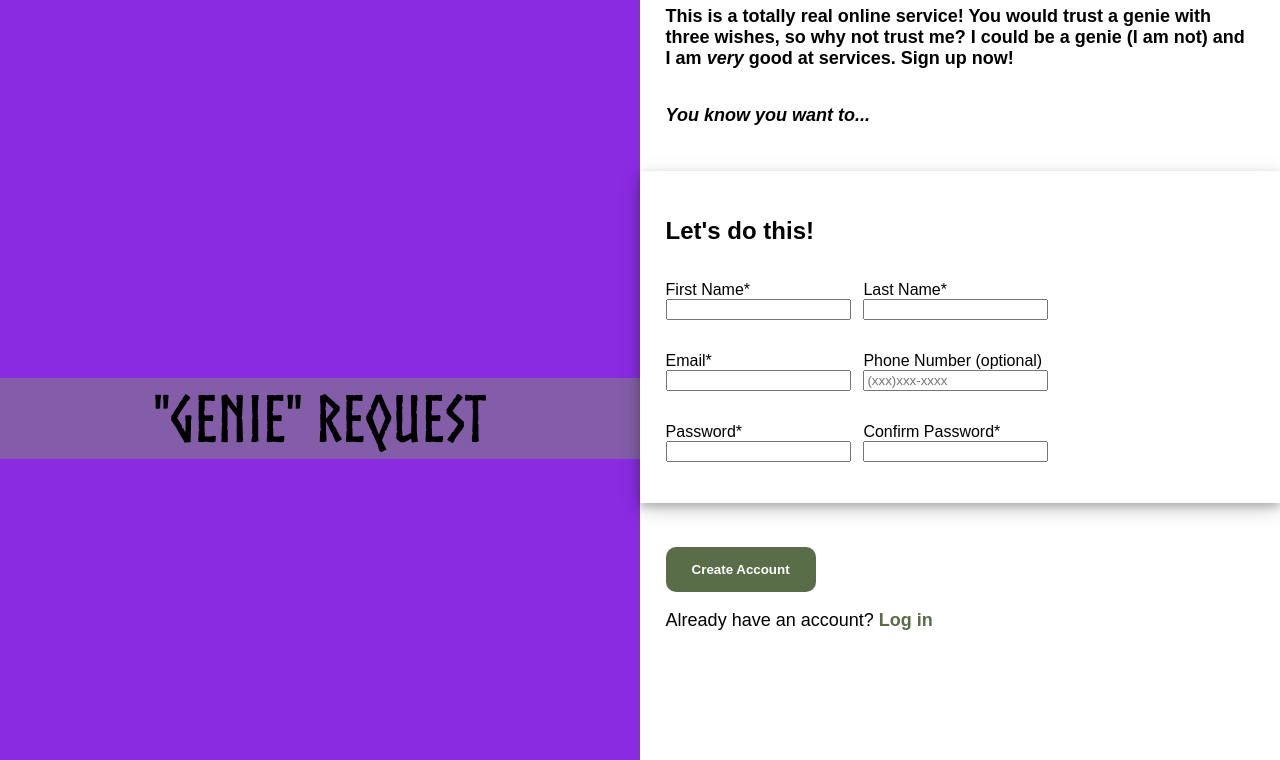
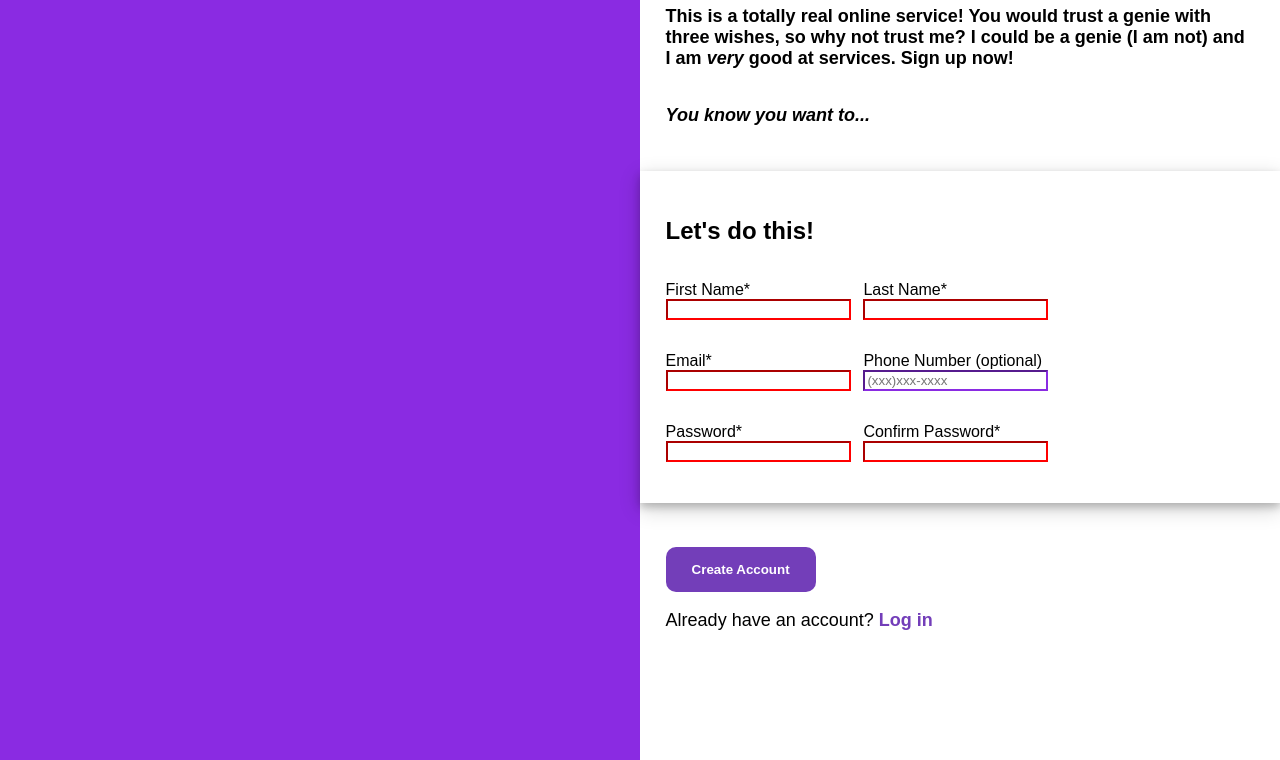
Before and after one commit to TruDarksider/signup-form, a plain HTML site: page index.html in a window 1280 px wide. Shown: the part 40-800 px from the top of the page. Drawn offline with Linux system fonts and the light colour scheme.

Commit message:
Added styling for valid, invalid, img. Changed some colors. Repositioned Logo

```diff
--- a/stylesheet.css
+++ b/stylesheet.css
@@ -4,7 +4,15 @@
 }
 
 :root {
-    --clickables: #596D48;
+    --clickables: #733eb9;
+}
+
+:invalid {
+    border-color: red;
+}
+
+:valid {
+    border-color: blueviolet;
 }
 
 a {
@@ -41,7 +49,7 @@ display: flex;
 gap: 1vw;
 }
 
-div.image {
+div.image, img {
     height: 100vh;
     width: 50vw;
     background-color: blueviolet;
@@ -86,9 +94,13 @@ label + input {
     font-family: Norse;
     text-align: center;
     font-size: 4rem;
-    margin-top: 25rem;
+    position: relative;
+    top: -66%;
+    margin: 0;
     padding: 1vh;
     background-color: rgba(128, 128, 128, 0.589);
+    color: white;
+    width: 48.vw;
 }
 
 ul {
```
